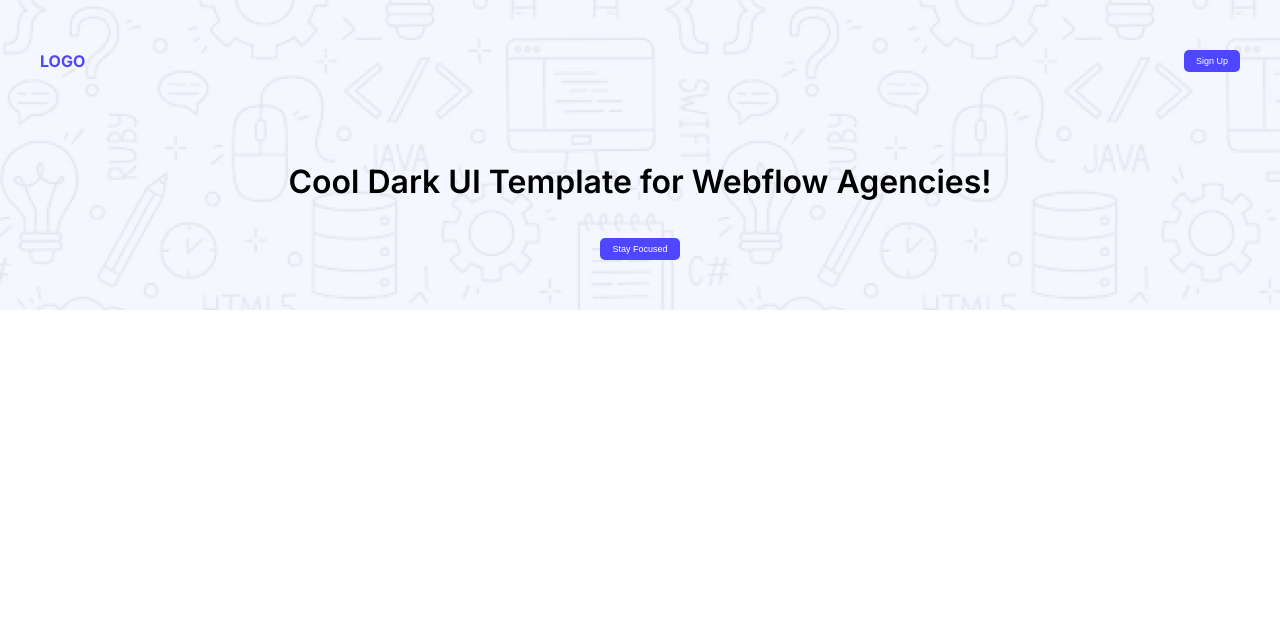
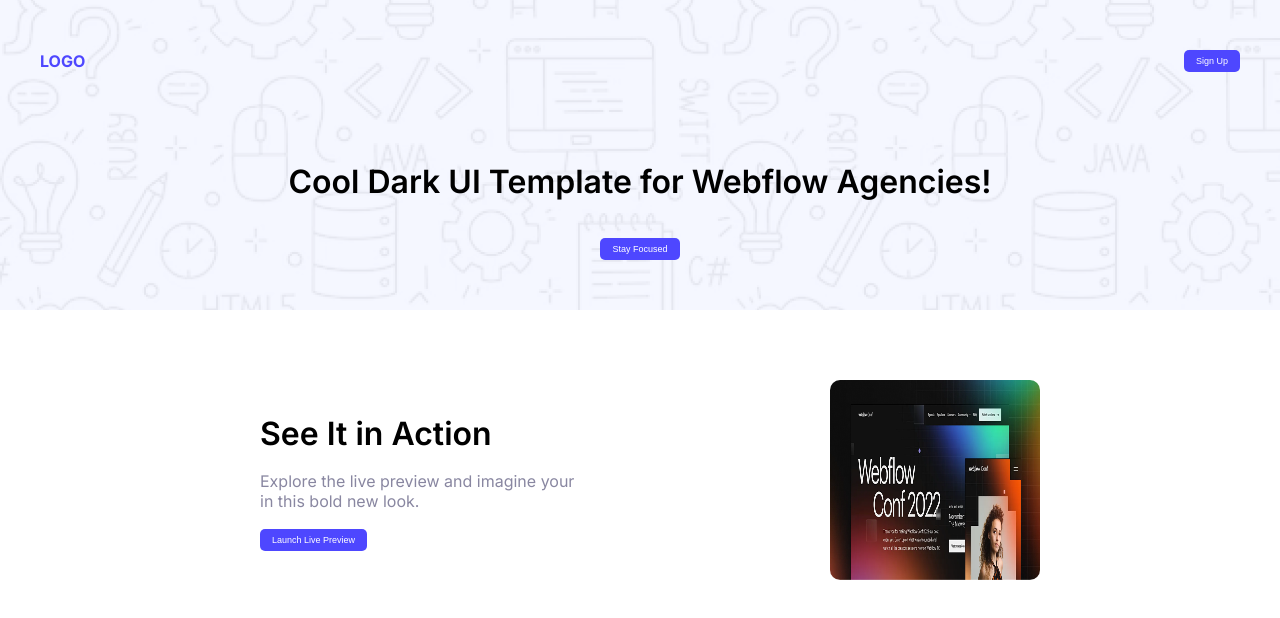
Before and after one commit to humaeidmansur/assignment-one, a plain HTML site: page assignmentone.html in a window 1280 px wide. Drawn offline with Linux system fonts and the light colour scheme.

Commit message:
Final changes before push

```diff
--- a/assignmentone.html
+++ b/assignmentone.html
@@ -38,6 +38,34 @@
 
     <main>
 
+  <!--Section One-->
+
+  <div class="container-one">
+
+       <div class="left-content">
+
+    <h1 class="title">
+     See It in Action
+    </h1>
+<br>
+    <p class="sub-title">
+    Explore the live preview and imagine your
+    <br> in this bold new look.
+    </p>
+<br>
+    <button class="btn-primary">Launch Live Preview</button>
+
+  </div>
+
+  <div class="image">
+  <img src="B12A01-landing-launchpad/Assets/wc-big.png">
+
+  </div>
+
+
+  </div>
+
+
     </main>
 
     <footer>
--- a/style.css
+++ b/style.css
@@ -1,5 +1,5 @@
 
-.logo,.Focused{
+.logo,.Focused,.title{
   font-family: "Inter", sans-serif;
   font-optical-sizing: auto;
   font-weight: 600;
@@ -12,12 +12,14 @@
     box-sizing:border-box;
 }
 
+ /* Header */
+
 .header{
     text-align: center;
     padding: 50px 20px;
     background-image: url('B12A01-landing-launchpad/Assets/Hero-bg.png');
     background-repeat: no-repeat;
-    margin-bottom: 180px;
+    margin-bottom: 50px;
 }
 
 .logo {
@@ -38,6 +40,8 @@ color:#4E47FF;
     align-items: center;
 
 }
+
+/* Common Button */
 
 .btn-primary{
     padding: 6px 12px;
@@ -60,3 +64,42 @@ color:#4E47FF;
     align-items: center;
     margin-bottom: 90px;
 }
+
+/* container-one */
+
+.container-one{
+
+    display: flex;
+    justify-content: space-between;
+    align-items: center;
+    gap: 30px;
+    margin-top: 0px;
+    margin-right: 150px;
+    margin-left: 260px;
+    padding-top: 10px;
+}
+
+.image{
+    min-width: 300px;
+}
+
+.image img{
+    height: 200px;
+    width:210px;
+    border-radius: 10px;
+}
+
+.left-content{
+    gap: 23px;
+}
+
+main{
+    padding-top: 10px;
+}
+
+.sub-title{
+  font-family: "Inter", sans-serif;
+  font-optical-sizing: auto;
+  color:#8987A1;
+  font-style: normal;
+}
```
